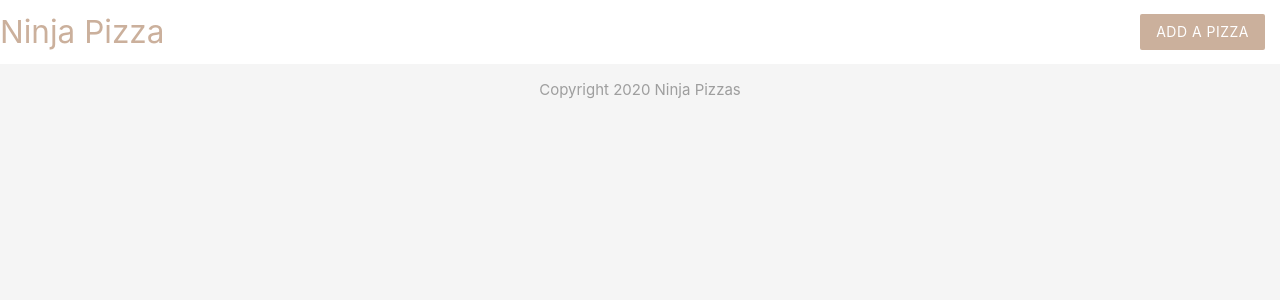
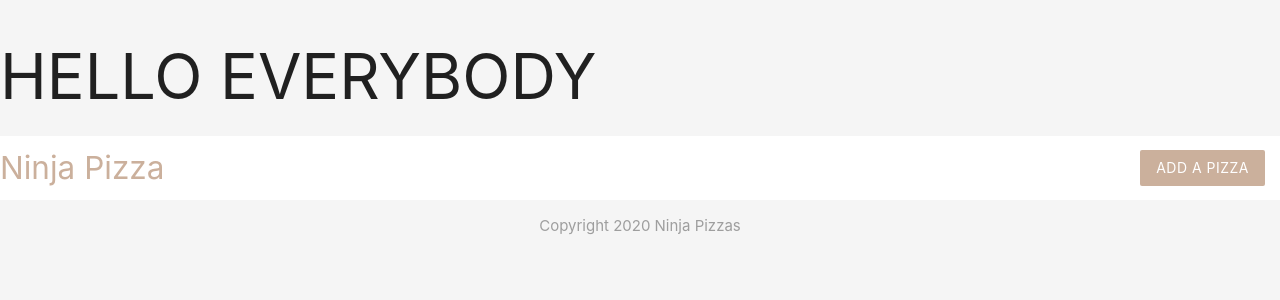
Before and after one commit to CS30-assignments/php-tutorials, a PHP site: page / in a window 1280 px wide. Shown: the top 300 px of the page. Run offline with PHP 8.4, Linux system fonts and the light colour scheme.

Commit message:
Update index.php

```diff
--- a/index.php
+++ b/index.php
@@ -5,7 +5,7 @@
 
 <!DOCTYPE html>
 <html>
-
+    <h1>HELLO EVERYBODY</h1>
     <?php include('header.php'); ?>
     <?php include('footer.php'); ?>
 
```
